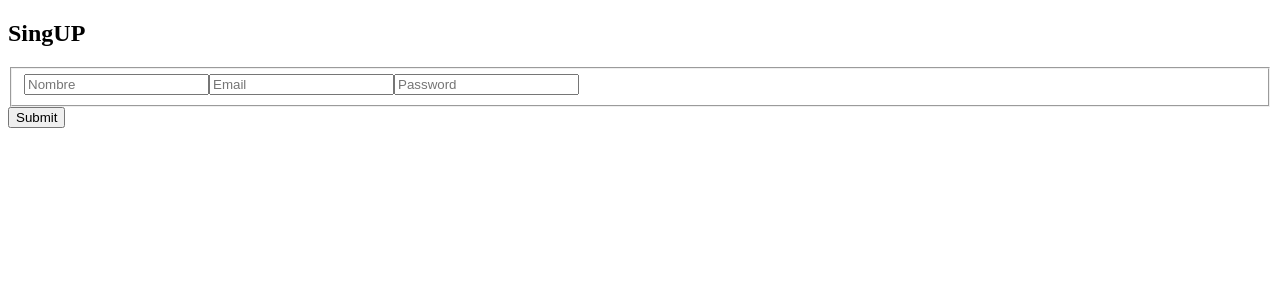
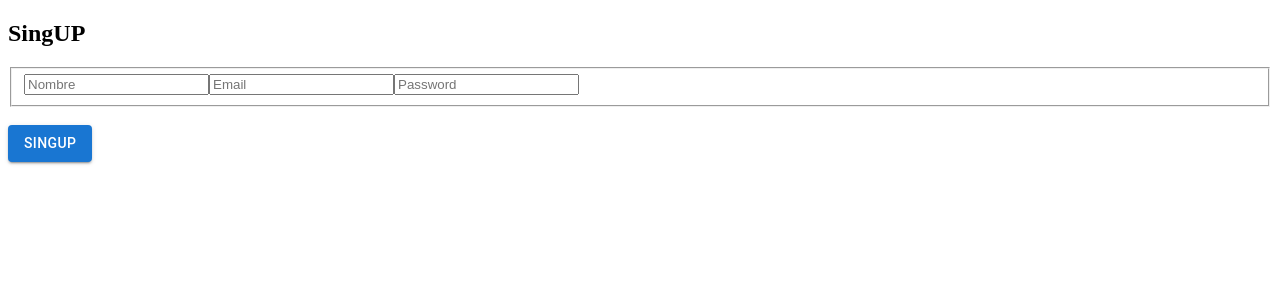
Before and after one commit to javirs200/Chat_TPG, a React (Create React App) app in the folder client/: page /singUp in a window 1280 px wide. Shown: the top 300 px of the page. Built offline with nearby package versions, Linux system fonts and the light colour scheme.

Commit message:
edit singup add mui

```diff
--- a/client/src/components/Main/SingUP/SingUP.jsx
+++ b/client/src/components/Main/SingUP/SingUP.jsx
@@ -1,6 +1,7 @@
 import React from "react";
 import { useForm } from "react-hook-form";
 import axios from 'axios';
+import { TextField,Button } from "@mui/material";
 
 
 import { useNavigate } from "react-router-dom";
@@ -17,25 +18,26 @@ const SingUP = () => {
   } = useForm()
 
   const onSubmit = async (data) => {
+    try {
 
-    let user = { name: data.name, email: data.email, password: data.password }
-    console.log('datos de formulario ', user);
+      let user = { name: data.name, email: data.email, password: data.password }
+      console.log('datos de formulario ', user);
 
-    //api hazme un user
-    const res = await axios.post('/users/signup', user)
+      //api hazme un user
+      const res = await axios.post('/users/signup', user)
 
-    try {
+      console.log('axios data res', res);
       //respuesta de api
       if (res) {
+        if (res.status === 201) {
 
-        if (res.status === 201 ) {
+          // usar context logged
+          console.log('response data', res.data);
 
-          // usar estado logado
+          navigateTo('/chat')
+        } else {
 
-
-          console.log('response data', res.data);
-          navigateTo('/chat')
-        }else{
+          //use state error
           // mostrar componente no se pudo registrar ?
         }
       }
@@ -45,10 +47,10 @@ const SingUP = () => {
   }
 
   return (
-    <>
+    <div className='singUp'>
       <h2>SingUP</h2>
       <form id="userForm" onSubmit={handleSubmit(onSubmit)}>
-        <fieldset>
+        <fieldset className='fields'>
           <input type="text" placeholder='Nombre'  {...register("name", { required: true })} />
           {errors.name && <span>This field is required</span>}
           <input type="email" placeholder='Email'  {...register("email", { required: true })} />
@@ -56,9 +58,10 @@ const SingUP = () => {
           <input type="pasword" placeholder='Password'  {...register("password", { required: true })} />
           {errors.pasword && <span>This field is required</span>}
         </fieldset>
-        <input type="submit" />
+        <br />
+        <Button variant="contained" input type="submit">SingUp</Button>
       </form>
-    </>
+    </div>
   );
 };
 
```
